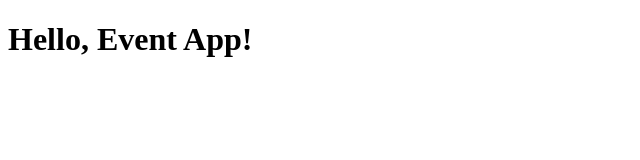
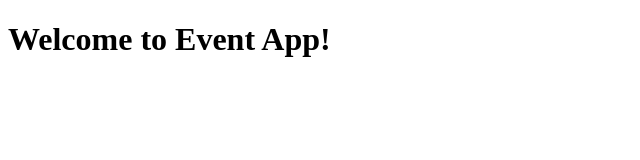
Before and after one commit to SyMYegor/event-app, a plain HTML site: page src/index.html in a window 1280 px wide. Shown: the whole page, without its empty margins (0-640 px from the left). Drawn offline with Linux system fonts and the light colour scheme.

Commit message:
Update heading text on main

```diff
--- a/src/index.html
+++ b/src/index.html
@@ -6,6 +6,6 @@
 </head>
 <body>
     <!-- LR4 2.1: Initial Event App page -->
-    <h1>Hello, Event App!</h1>
+    <h1>Welcome to Event App!</h1>
 </body>
 </html>
```
